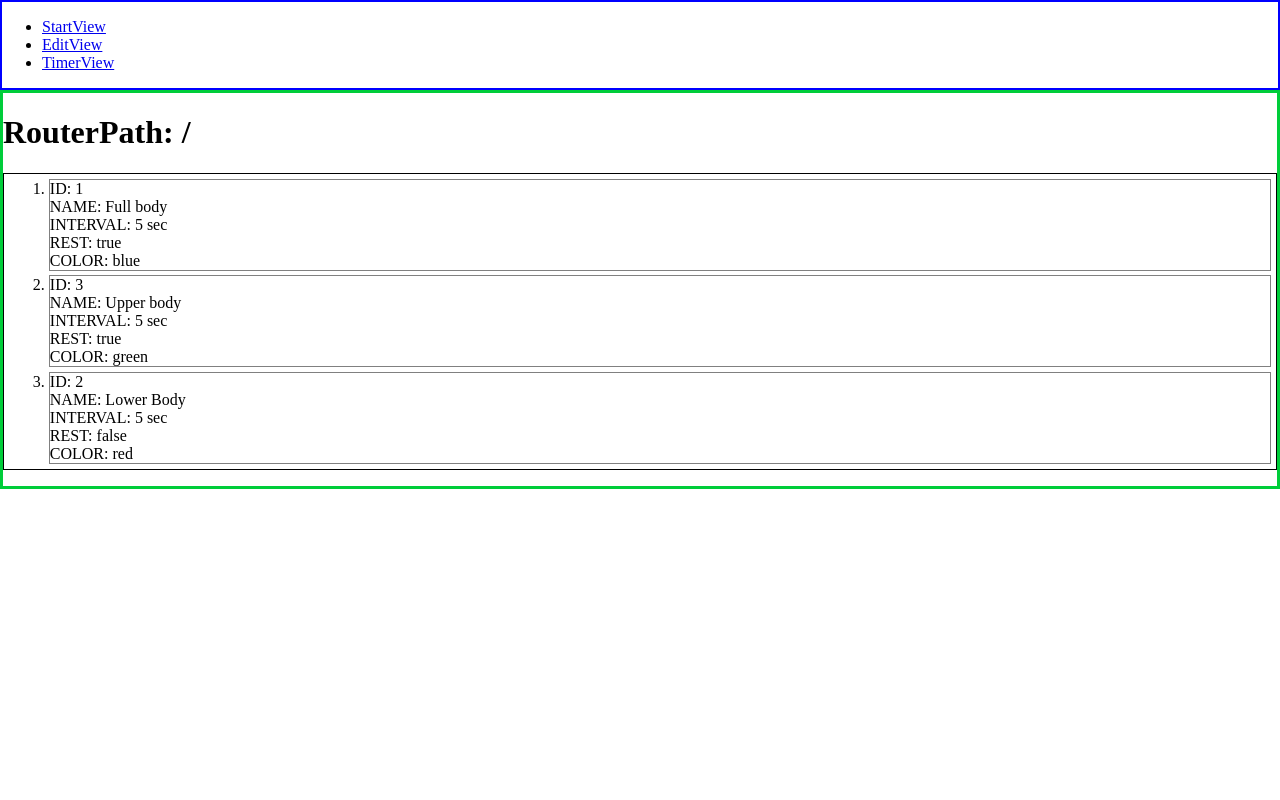
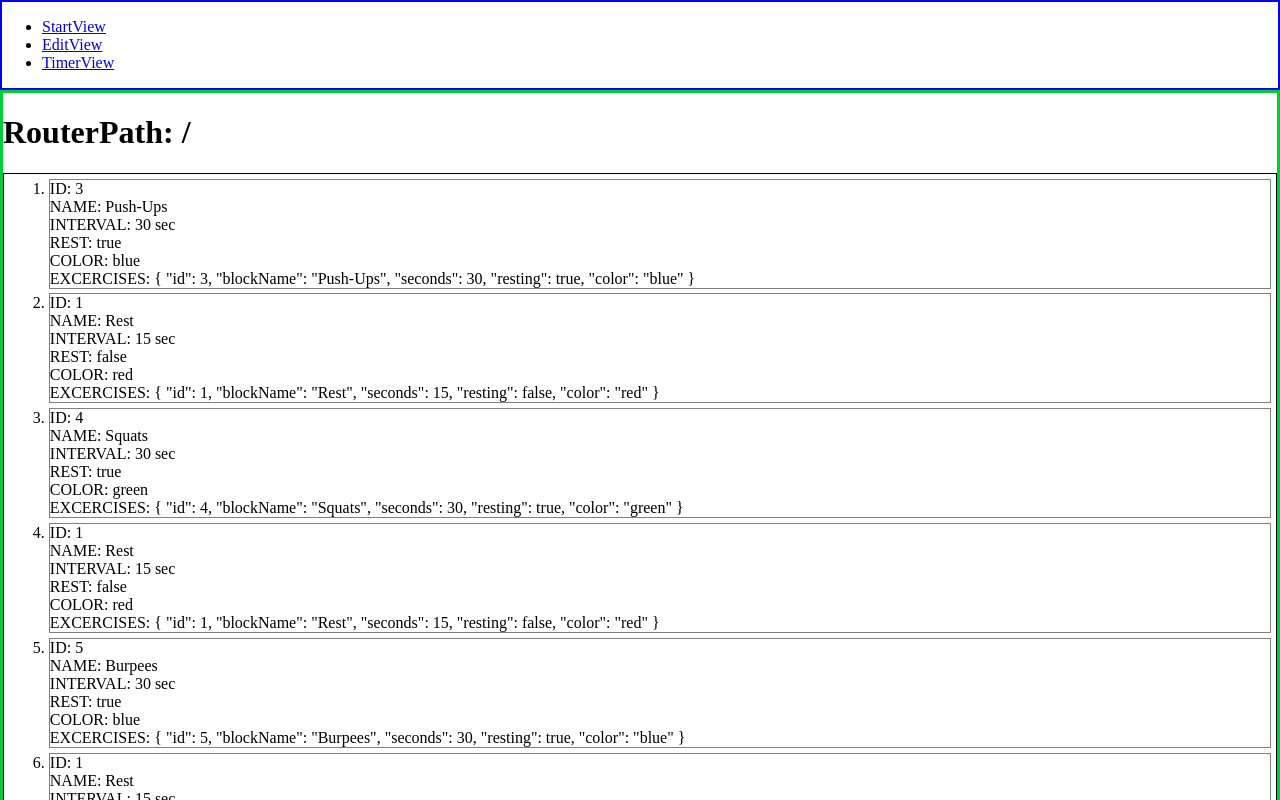
Before and after one commit to ehildingg/workout-app, a Vue app: page / in a window 1280 px wide. Shown: the top 800 px of the page. Built offline with nearby package versions, Linux system fonts and the light colour scheme.

Commit message:
Add exerciseList and workoutList

```diff
--- a/src/store.js
+++ b/src/store.js
@@ -5,129 +5,155 @@ const mutations = {
       state.counter += 1
     }
   },
-  rest = { blockName: 'Rest', seconds: 15, resting: false, color: 'red' },
-  recovery = {
+  state = {
+    counter: 0,
+
+    exerciseList: {
+      // REST
+      1: {
+        id: 1,
+        blockName: 'Rest',
+        seconds: 15,
+        resting: false,
+        color: 'red'
+      },
+      2: {
+        id: 2,
         blockName: 'Recovery',
         seconds: 45,
         resting: false,
         color: 'red'
       },
-  fullBodyExercies = [
-    { id: 1, blockName: 'Push-Ups', seconds: 30, resting: true, color: 'blue' },
-    { id: 2, rest },
-    { id: 3, blockName: 'Squats', seconds: 30, resting: true, color: 'green' },
-    { id: 4, rest },
-    { id: 5, blockName: 'Burpees', seconds: 30, resting: true, color: 'blue' },
-    { id: 6, rest },
-    {
-      id: 7,
+      // FULLBODY
+      3: {
+        id: 3,
+        blockName: 'Push-Ups',
+        seconds: 30,
+        resting: true,
+        color: 'blue'
+      },
+      4: {
+        id: 4,
+        blockName: 'Squats',
+        seconds: 30,
+        resting: true,
+        color: 'green'
+      },
+      5: {
+        id: 5,
+        blockName: 'Burpees',
+        seconds: 30,
+        resting: true,
+        color: 'blue'
+      },
+      6: {
+        id: 6,
         blockName: 'Bicycle Crunches',
         seconds: 30,
         resting: true,
         color: 'green'
       },
-    { id: 8, rest },
-    {
-      id: 9,
+      7: {
+        id: 7,
         blockName: 'Mountain Climbers',
         seconds: 30,
         resting: true,
         color: 'blue'
       },
-    { id: 10, rest },
-    { id: 11, blockName: 'Plank', seconds: 30, resting: true, color: 'green' },
-    { id: 12, recovery }
-  ],
-  upperBodyExercises = [
-    {
-      id: 1,
-      blockName: 'Push-Ups Side Plank',
+      8: {
+        id: 8,
+        blockName: 'Plank',
         seconds: 30,
         resting: true,
         color: 'blue'
       },
-    { id: 2, rest },
-    { id: 3, blockName: 'Situps', seconds: 30, resting: true, color: 'green' },
-    { id: 4, rest },
-    { id: 5, blockName: 'Superman', seconds: 30, resting: true, color: 'blue' },
-    { id: 6, rest },
-    {
-      id: 7,
+      // UPPERBODY
+      9: {
+        id: 9,
+        blockName: 'Push-Up Side Plank',
+        seconds: 30,
+        resting: true,
+        color: 'blue'
+      },
+      10: {
+        id: 10,
+        blockName: 'Situps',
+        seconds: 30,
+        resting: true,
+        color: 'blue'
+      },
+      11: {
+        id: 11,
+        blockName: 'Superman',
+        seconds: 30,
+        resting: true,
+        color: 'blue'
+      },
+      12: {
+        id: 12,
         blockName: 'Leg Raises',
         seconds: 30,
         resting: true,
-      color: 'green'
+        color: 'blue'
       },
-    { id: 8, rest },
-    {
-      id: 9,
+      13: {
+        id: 13,
         blockName: 'Elbow Lifts',
         seconds: 30,
         resting: true,
         color: 'blue'
       },
-    { id: 10, rest },
-    {
-      id: 11,
+      14: {
+        id: 14,
         blockName: 'Triceps Dips',
         seconds: 30,
         resting: true,
-      color: 'green'
+        color: 'blue'
       },
-    { id: 12, recovery }
-  ],
-  lowerBodyExercises = [
-    {
-      id: 1,
+      // LOWERBODY
+      15: {
+        id: 15,
         blockName: 'Jumping Lunges',
         seconds: 30,
         resting: true,
         color: 'blue'
       },
-    { id: 2, rest },
-    {
-      id: 3,
+      16: {
+        id: 16,
         blockName: 'Side Squats',
         seconds: 30,
         resting: true,
-      color: 'green'
+        color: 'blue'
       },
-    { id: 4, rest },
-    {
-      id: 5,
+      17: {
+        id: 17,
         blockName: 'High Knees',
         seconds: 30,
         resting: true,
         color: 'blue'
       },
-    { id: 6, rest },
-    {
-      id: 7,
+      18: {
+        id: 18,
         blockName: 'Glute Bridge March',
         seconds: 30,
         resting: true,
-      color: 'green'
+        color: 'blue'
       },
-    { id: 8, rest },
-    {
-      id: 9,
+      19: {
+        id: 19,
         blockName: 'Toe Raises',
         seconds: 30,
         resting: true,
         color: 'blue'
       },
-    { id: 10, rest },
-    {
-      id: 11,
+      20: {
+        id: 20,
         blockName: 'Bulgarian Split Squats',
         seconds: 30,
         resting: true,
-      color: 'green'
+        color: 'blue'
+      }
     },
-    { id: 12, recovery }
-  ],
-  state = {
-    counter: 0,
 
     workoutList: [
       {
@@ -136,7 +162,7 @@ const mutations = {
         seconds: 5,
         resting: true,
         color: 'blue',
-        exercises: fullBodyExercies
+        exercises: [3, 1, 4, 1, 5, 1, 6, 1, 7, 1, 8, 2]
       },
       {
         id: 3,
@@ -144,7 +170,7 @@ const mutations = {
         seconds: 5,
         resting: true,
         color: 'green',
-        exercises: upperBodyExercises
+        exercises: [9, 1, 10, 1, 11, 1, 12, 1, 13, 1, 14, 2]
       },
       {
         id: 2,
@@ -152,9 +178,158 @@ const mutations = {
         seconds: 5,
         resting: false,
         color: 'red',
-        exercises: lowerBodyExercises
+        exercises: [15, 1, 16, 1, 17, 1, 18, 1, 19, 1, 20, 2]
       }
     ]
+
+    //   rest : { blockName: 'Rest', seconds: 15, resting: false, color: 'red' },
+    // recovery : {
+    //   blockName: 'Recovery',
+    //   seconds: 45,
+    //   resting: false,
+    //   color: 'red'
+    // },
+    // fullBodyExercies : [
+    //   { id: 1, blockName: 'Push-Ups', seconds: 30, resting: true, color: 'blue' },
+    //   { id: 2, rest },
+    //   { id: 3, blockName: 'Squats', seconds: 30, resting: true, color: 'green' },
+    //   { id: 4, rest },
+    //   { id: 5, blockName: 'Burpees', seconds: 30, resting: true, color: 'blue' },
+    //   { id: 6, rest },
+    //   {
+    //     id: 7,
+    //     blockName: 'Bicycle Crunches',
+    //     seconds: 30,
+    //     resting: true,
+    //     color: 'green'
+    //   },
+    //   { id: 8, rest },
+    //   {
+    //     id: 9,
+    //     blockName: 'Mountain Climbers',
+    //     seconds: 30,
+    //     resting: true,
+    //     color: 'blue'
+    //   },
+    //   { id: 10, rest },
+    //   { id: 11, blockName: 'Plank', seconds: 30, resting: true, color: 'green' },
+    //   { id: 12, recovery }
+    // ],
+    // upperBodyExercises : [
+    //   {
+    //     id: 1,
+    //     blockName: 'Push-Ups Side Plank',
+    //     seconds: 30,
+    //     resting: true,
+    //     color: 'blue'
+    //   },
+    //   { id: 2, rest },
+    //   { id: 3, blockName: 'Situps', seconds: 30, resting: true, color: 'green' },
+    //   { id: 4, rest },
+    //   { id: 5, blockName: 'Superman', seconds: 30, resting: true, color: 'blue' },
+    //   { id: 6, rest },
+    //   {
+    //     id: 7,
+    //     blockName: 'Leg Raises',
+    //     seconds: 30,
+    //     resting: true,
+    //     color: 'green'
+    //   },
+    //   { id: 8, rest },
+    //   {
+    //     id: 9,
+    //     blockName: 'Elbow Lifts',
+    //     seconds: 30,
+    //     resting: true,
+    //     color: 'blue'
+    //   },
+    //   { id: 10, rest },
+    //   {
+    //     id: 11,
+    //     blockName: 'Triceps Dips',
+    //     seconds: 30,
+    //     resting: true,
+    //     color: 'green'
+    //   },
+    //   { id: 12, recovery }
+    // ],
+    // lowerBodyExercises : [
+    //   {
+    //     id: 1,
+    //     blockName: 'Jumping Lunges',
+    //     seconds: 30,
+    //     resting: true,
+    //     color: 'blue'
+    //   },
+    //   { id: 2, rest },
+    //   {
+    //     id: 3,
+    //     blockName: 'Side Squats',
+    //     seconds: 30,
+    //     resting: true,
+    //     color: 'green'
+    //   },
+    //   { id: 4, rest },
+    //   {
+    //     id: 5,
+    //     blockName: 'High Knees',
+    //     seconds: 30,
+    //     resting: true,
+    //     color: 'blue'
+    //   },
+    //   { id: 6, rest },
+    //   {
+    //     id: 7,
+    //     blockName: 'Glute Bridge March',
+    //     seconds: 30,
+    //     resting: true,
+    //     color: 'green'
+    //   },
+    //   { id: 8, rest },
+    //   {
+    //     id: 9,
+    //     blockName: 'Toe Raises',
+    //     seconds: 30,
+    //     resting: true,
+    //     color: 'blue'
+    //   },
+    //   { id: 10, rest },
+    //   {
+    //     id: 11,
+    //     blockName: 'Bulgarian Split Squats',
+    //     seconds: 30,
+    //     resting: true,
+    //     color: 'green'
+    //   },
+    //   { id: 12, recovery }
+    // ],
+
+    //   workoutList: [
+    //     {
+    //       id: 1,
+    //       blockName: 'Full body',
+    //       seconds: 5,
+    //       resting: true,
+    //       color: 'blue',
+    //       exercises: fullBodyExercies
+    //     },
+    //     {
+    //       id: 3,
+    //       blockName: 'Upper body',
+    //       seconds: 5,
+    //       resting: true,
+    //       color: 'green',
+    //       exercises: upperBodyExercises
+    //     },
+    //     {
+    //       id: 2,
+    //       blockName: 'Lower Body',
+    //       seconds: 5,
+    //       resting: false,
+    //       color: 'red',
+    //       exercises: lowerBodyExercises
+    //     }
+    //   ]
   }
 
 export default createStore({ mutations, state, strict: true })
--- a/src/views/StartView.vue
+++ b/src/views/StartView.vue
@@ -28,12 +28,17 @@
 <template>
   <h1>RouterPath: {{ getRoutePathName }}</h1>
   <ol class="list-container" v-if="workoutList">
-    <li class="list-item" :key="exercise.id" v-for="exercise in workoutList">
-      ID: {{ exercise.id }}<br />
-      NAME: {{ exercise.blockName }}<br />
-      INTERVAL: {{ exercise.seconds }} sec<br />
-      REST: {{ exercise.resting }}<br />
-      COLOR: {{ exercise.color }}<br />
+    <li
+      class="list-item"
+      :key="exerciseId"
+      v-for="exerciseId in workoutList[0].exercises"
+    >
+      ID: {{ $store.state.exerciseList[exerciseId].id }}<br />
+      NAME: {{ $store.state.exerciseList[exerciseId].blockName }}<br />
+      INTERVAL: {{ $store.state.exerciseList[exerciseId].seconds }} sec<br />
+      REST: {{ $store.state.exerciseList[exerciseId].resting }}<br />
+      COLOR: {{ $store.state.exerciseList[exerciseId].color }}<br />
+      EXCERCISES: {{ $store.state.exerciseList[exerciseId] }}<br />
     </li>
   </ol>
 </template>
```
Lines whose indentation alone changed are shown as unchanged.
